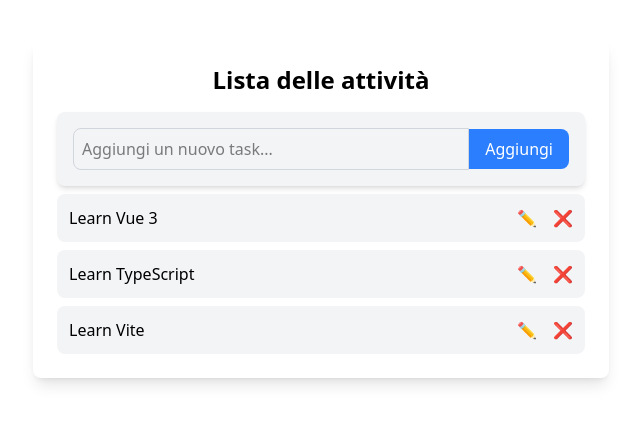
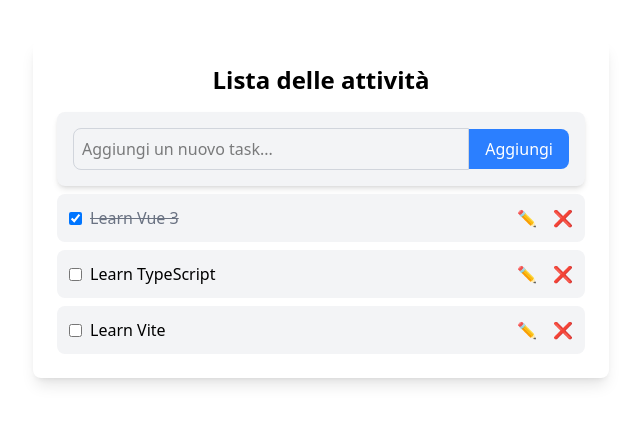
Before and after one commit to DonatelloFantauzzi/to-do-list-vue, a Vue app: page / in a window 1280 px wide. Shown: the top 424 px of the page, without its empty margins (319-959 px from the left). Built offline with nearby package versions, Linux system fonts and the light colour scheme; the HTML template or start-up script is replaced by a standard one.

Commit message:
Added isDone function

```diff
--- a/src/components/ToDoForm.vue
+++ b/src/components/ToDoForm.vue
@@ -20,7 +20,7 @@
 import { ref, defineEmits } from 'vue'
 
 const task = ref<string>('')
-const emit = defineEmits<{ (event: 'addtask', task: string): void }>()
+
 const addNewTask = () => {
   if (task.value.trim() !== '') {
     emit('addtask', task.value)
@@ -33,4 +33,6 @@
     addNewTask()
   }
 }
+
+const emit = defineEmits<{ (event: 'addtask', task: string): void }>()
 </script>
--- a/src/components/ToDoItem.vue
+++ b/src/components/ToDoItem.vue
@@ -1,5 +1,7 @@
 <template>
   <li class="flex justify-between items-center bg-gray-100 p-3 rounded-lg mt-2">
+    <div class="flex items-center gap-2">
+      <input type="checkbox" class="cursor-pointer" v-model="isDone" @change="handleDone" />
       <input
         type="text"
         v-if="isEditing"
@@ -8,9 +10,11 @@
         @blur="saveEdit"
         @keydown="handleEnterEdit"
       />
-    <span v-else>
+      <span :class="[isDone ? 'line-through text-gray-500' : '']" v-else>
         {{ todo.text }}
       </span>
+    </div>
+
     <div class="flex space-x-2 gap-2">
       <button v-if="!isEditing" class="text-yellow-500 cursor-pointer" @click="isEditing = true">
         ✏️
@@ -32,6 +36,7 @@
 const props = defineProps<{ todo: ToDo }>()
 const isEditing = ref<boolean>(false)
 const editedText = ref<string>(props.todo.text)
+const isDone = ref<boolean>(props.todo.done)
 
 const saveEdit = () => {
   if (editedText.value.trim() !== '') {
@@ -40,13 +45,19 @@
   }
 }
 
+const handleDone = () => {
+  emit('done-task', props.todo.id)
+}
+
 const handleEnterEdit = (event: KeyboardEvent) => {
   if (event.key === 'Enter') {
     saveEdit()
   }
 }
+
 const emit = defineEmits<{
   (event: 'delete-task', id: number): void
   (event: 'edit-task', id: number, text: string): void
+  (event: 'done-task', id: number): void
 }>()
 </script>
--- a/src/components/ToDoList.vue
+++ b/src/components/ToDoList.vue
@@ -9,6 +9,7 @@
         :todo="todo"
         @delete-task="deleteTask"
         @edit-task="editTask"
+        @done-task="doneTask"
       />
     </ul>
   </div>
@@ -38,4 +39,11 @@
   const index = todos.value.findIndex((todo) => todo.id === id)
   return (todos.value[index].text = newText)
 }
+
+const doneTask = (id: number) => {
+  const todo = todos.value.find((todo) => todo.id === id)
+  if (todo) {
+    todo.done = !todo.done
+  }
+}
 </script>
```
Lines whose indentation alone changed are shown as unchanged.
